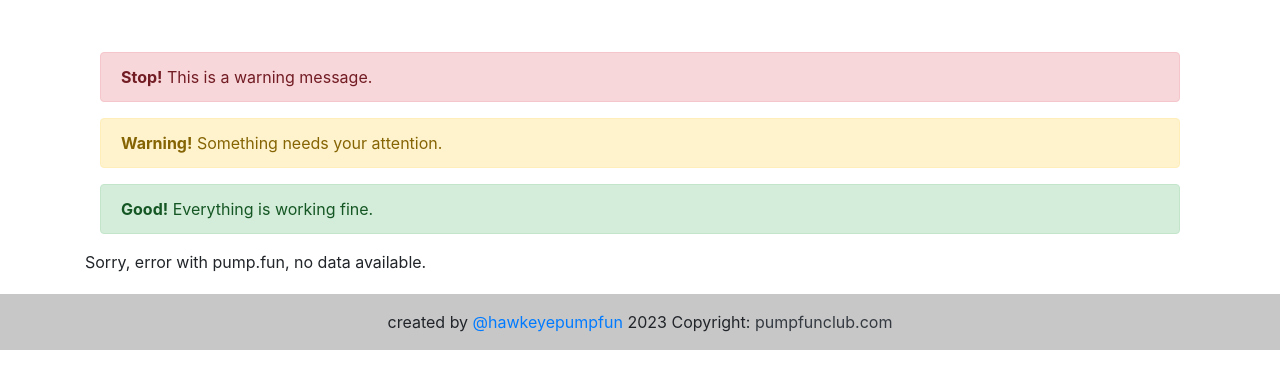
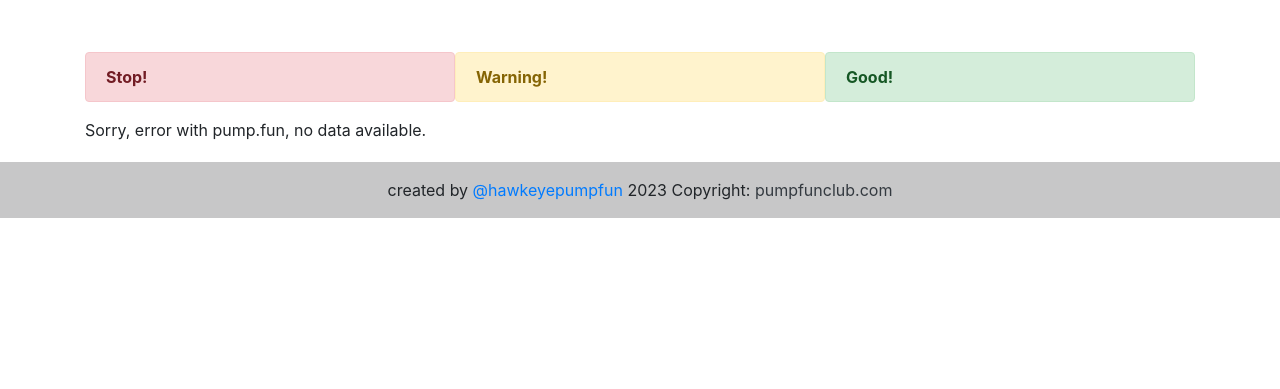
Before and after one commit to tfnlab/homerenovationnation, a Django app: page / in a window 1280 px wide. Shown: the part 56-445 px from the top of the page. Run offline with Django 4.2, Linux system fonts and the light colour scheme; data that the repository does not hold is empty.

Commit message:
update with json

```diff
--- a/website/store/templates/index.html
+++ b/website/store/templates/index.html
@@ -23,21 +23,19 @@
   <div class="container-fluid">
 
       <div class="row">
-        <div class="col-md-12">
-          <div class="alert alert-danger stop" role="alert">
-            <strong>Stop!</strong> This is a warning message.
+          <div class="col-md-4 alert alert-danger stop" role="alert">
+            <strong>Stop!</strong>
           </div>
 
           <!-- Orange "Warning" Message -->
-          <div class="alert alert-warning orange" role="alert">
-            <strong>Warning!</strong> Something needs your attention.
+          <div class="col-md-4 alert alert-warning orange" role="alert">
+            <strong>Warning!</strong>
           </div>
 
           <!-- Green "Good" Message -->
-          <div class="alert alert-success" role="alert">
-            <strong>Good!</strong> Everything is working fine.
+          <div class="col-md-4 alert alert-success" role="alert">
+            <strong>Good!</strong>
           </div>
-        </div>
       </div>
       <div class="row">
         {% if json_data %}
```
